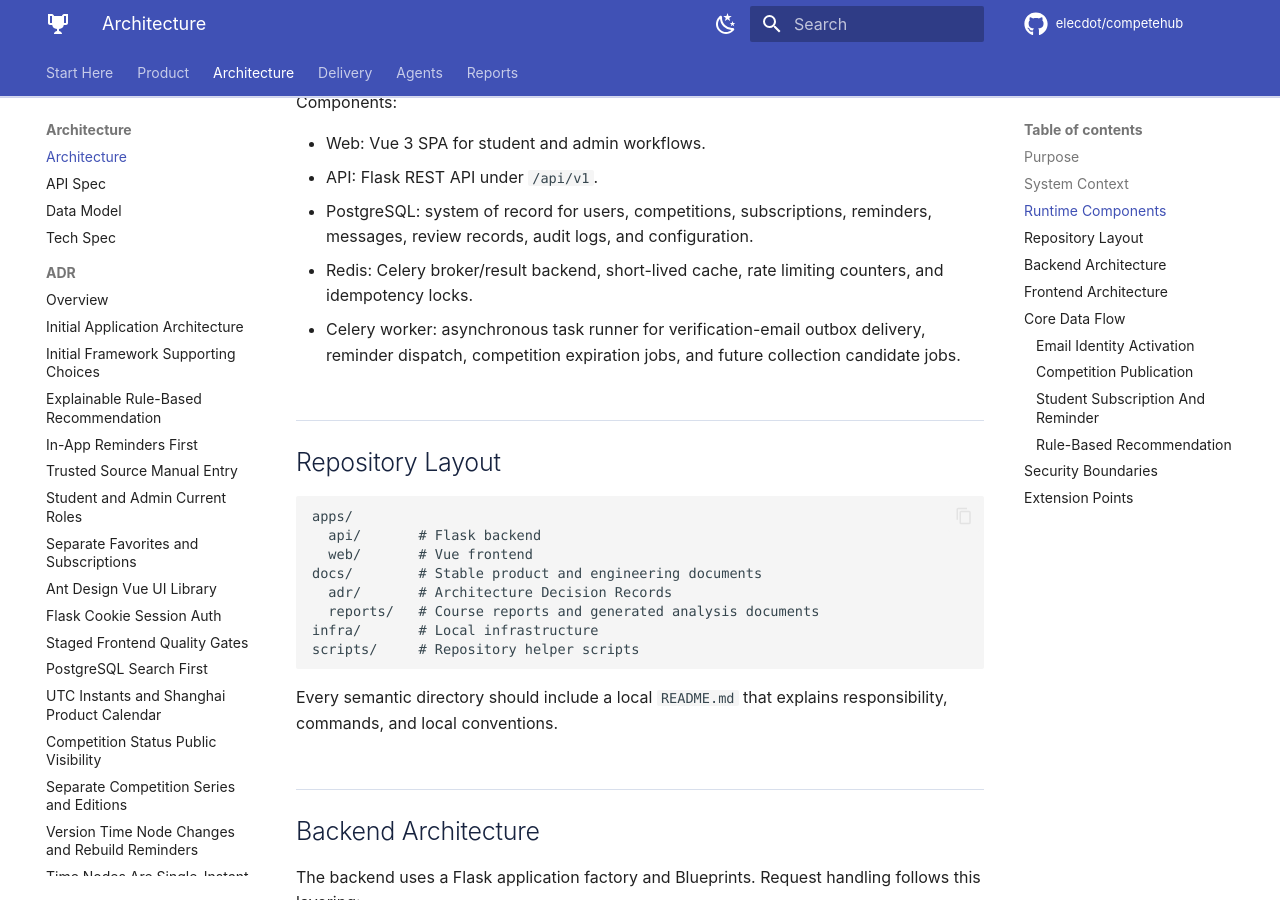
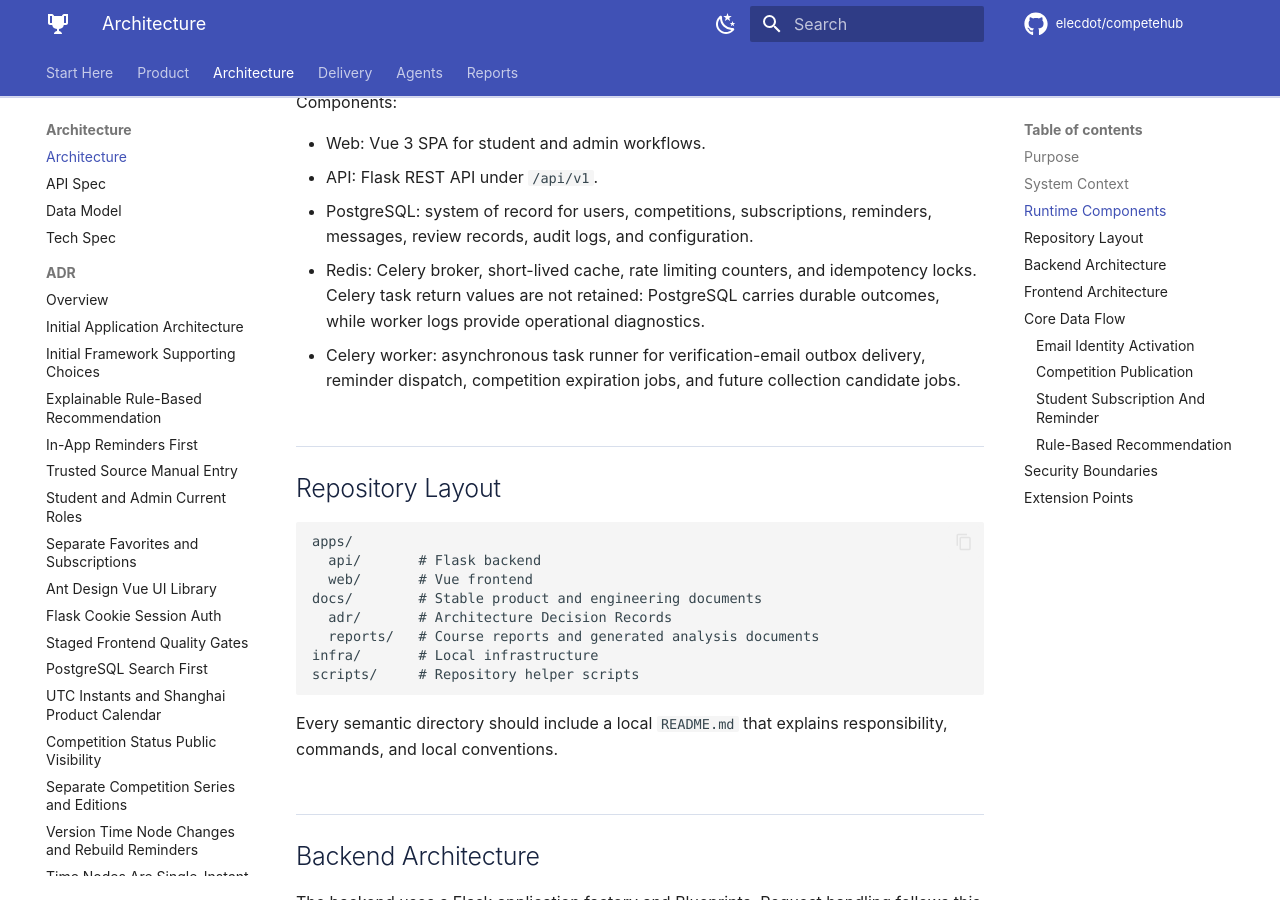
Before and after one commit to elecdot/competehub, an MkDocs documentation site: the page built from docs/architecture.md, in a window 1280 px wide and 900 px high, scrolled down 1362 px. Built offline with MkDocs 1.6.1 and Material for MkDocs 9.7.7, drawn with Linux system fonts in a browser that asks for light colours; comment, search, counter and statistics services are not loaded.

Commit message:
fix(api): prevent Celery task results from accumulating in Redis

```diff
--- a/docs/architecture.md
+++ b/docs/architecture.md
@@ -48,7 +48,9 @@ Components:
 - Web: Vue 3 SPA for student and admin workflows.
 - API: Flask REST API under `/api/v1`.
 - PostgreSQL: system of record for users, competitions, subscriptions, reminders, messages, review records, audit logs, and configuration.
-- Redis: Celery broker/result backend, short-lived cache, rate limiting counters, and idempotency locks.
+- Redis: Celery broker, short-lived cache, rate limiting counters, and idempotency
+  locks. Celery task return values are not retained: PostgreSQL carries durable
+  outcomes, while worker logs provide operational diagnostics.
 - Celery worker: asynchronous task runner for verification-email outbox delivery,
   reminder dispatch, competition expiration jobs, and future collection candidate
   jobs.
```
Also changed, not shown: apps/api/README.md (+3 -0 lines), 2 other files.
